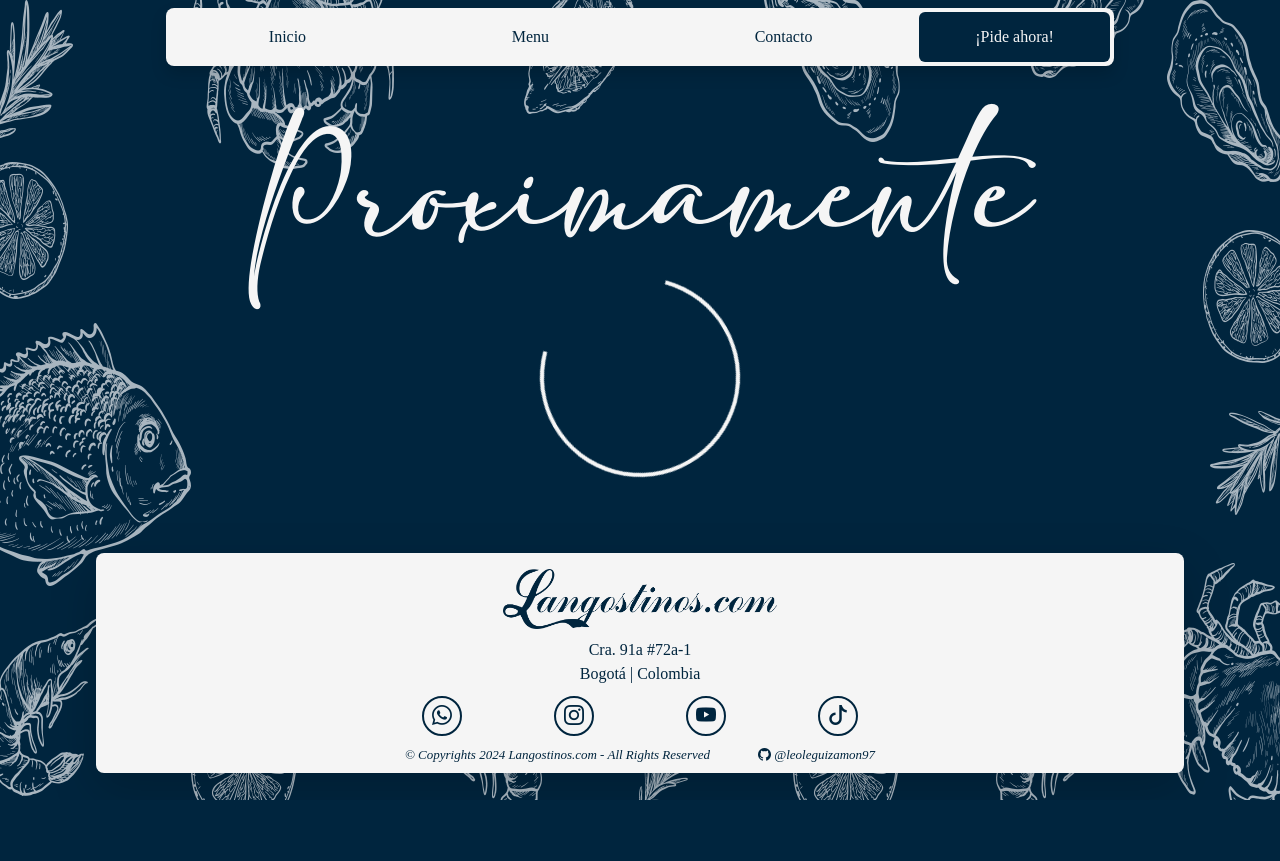
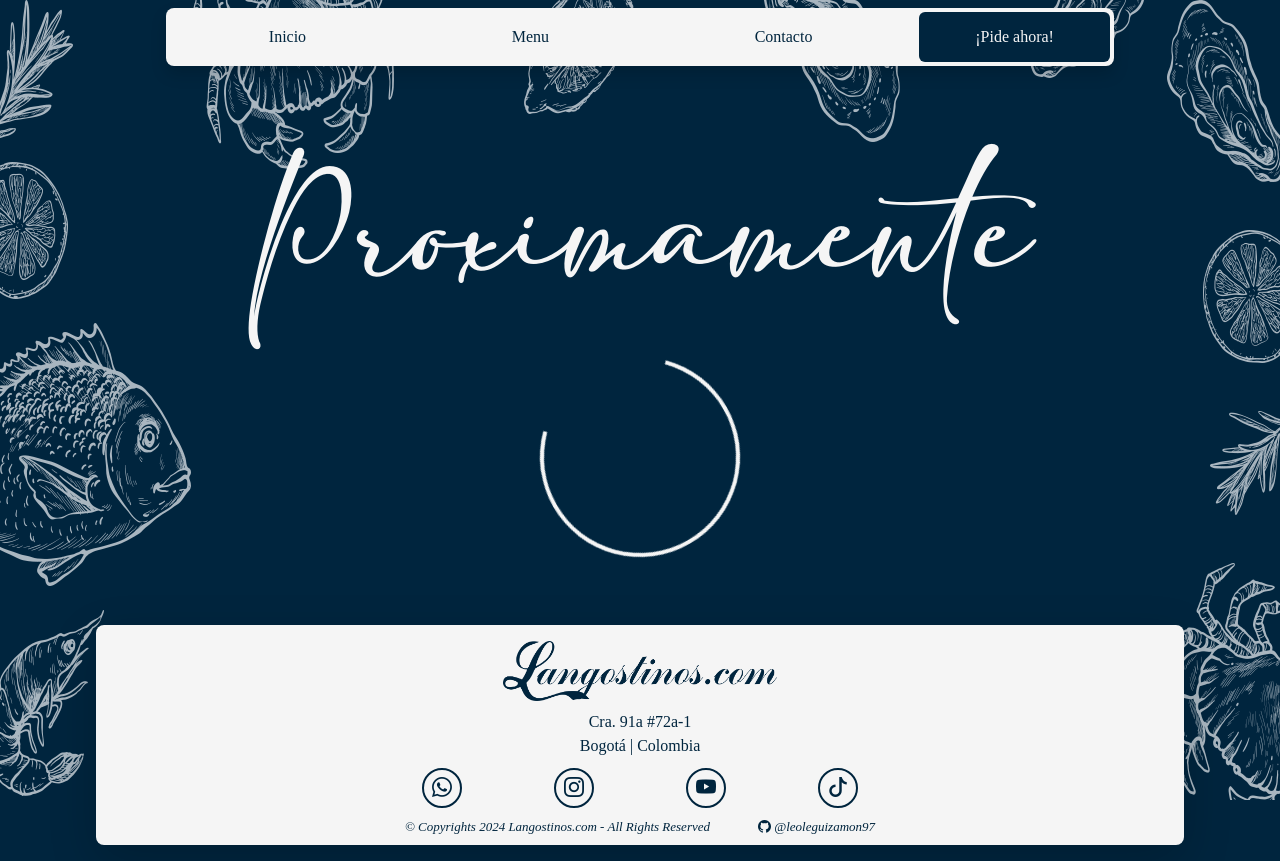
Before and after one commit to langostinos-com/web, a Vue app: page /contacto in a window 1280 px wide. Before the commit the page ends 800 px from the top, so only its background shows below. Built offline with nearby package versions, Linux system fonts and the light colour scheme.

Commit message:
minfix to deploy

```diff
--- a/index.html
+++ b/index.html
@@ -12,7 +12,7 @@
 </head>
 
 <body>
-	<div id="app" class="h-100 w-100"></div>
+	<div id="app" class="h-100 w-100 user-select-none"></div>
 	<script type="module" src="/src/main.js"></script>
 	<script src="https://cdn.jsdelivr.net/npm/bootstrap@5.3.3/dist/js/bootstrap.bundle.min.js"
 		integrity="sha384-YvpcrYf0tY3lHB60NNkmXc5s9fDVZLESaAA55NDzOxhy9GkcIdslK1eN7N6jIeHz"
--- a/src/assets/datos.json
+++ b/src/assets/datos.json
@@ -3,7 +3,7 @@
 		"nombre": "Langostinos.com",
 		"eslogan": "El mejor langostino de Bogotá, hecho por manos expertas",
 		"invitacion": "¡Ven y experimenta por ti mismo!",
-		"texto": "Lorem ipsum dolor sit amet, consectetur adipiscing elit, sed do eiusmod tempor incididunt ut labore et dolore magna aliqua.",
+		"texto": "Descubre un gran lugar de sabor, donde cada plato de pescados frescos y langostinos exquisitos te transportará a un festín de sabores auténticos",
 
 		"direccion": "Cra. 91a #72a-1",
 		"ciudad": "Bogotá",
--- a/src/components/Proximamente.vue
+++ b/src/components/Proximamente.vue
@@ -1,6 +1,6 @@
 <template>
-	<div class="w-100 h-100 p-2 my-5 text-center">
-		<h1 style="font-family: adelia; font-size: 8vw;">Proximamente</h1>
+	<div class="w-100 h-100 p-5 text-center">
+		<h1 class="my-5" style="font-family: adelia; font-size: 8vw;">Proximamente</h1>
 		<div class="spinner-border" style="height: 200px; width: 200px; animation-duration: 3s;" role="status"></div>
 	</div>
 </template>
```
